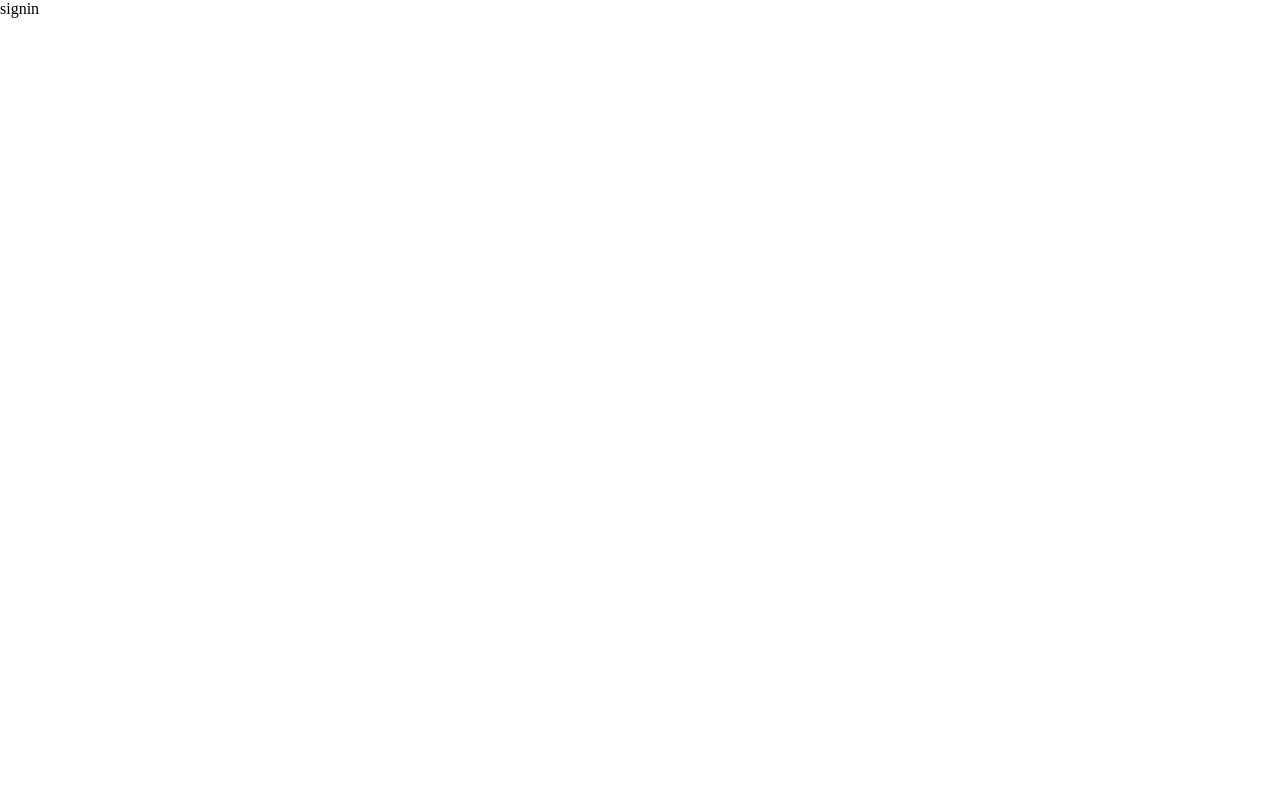
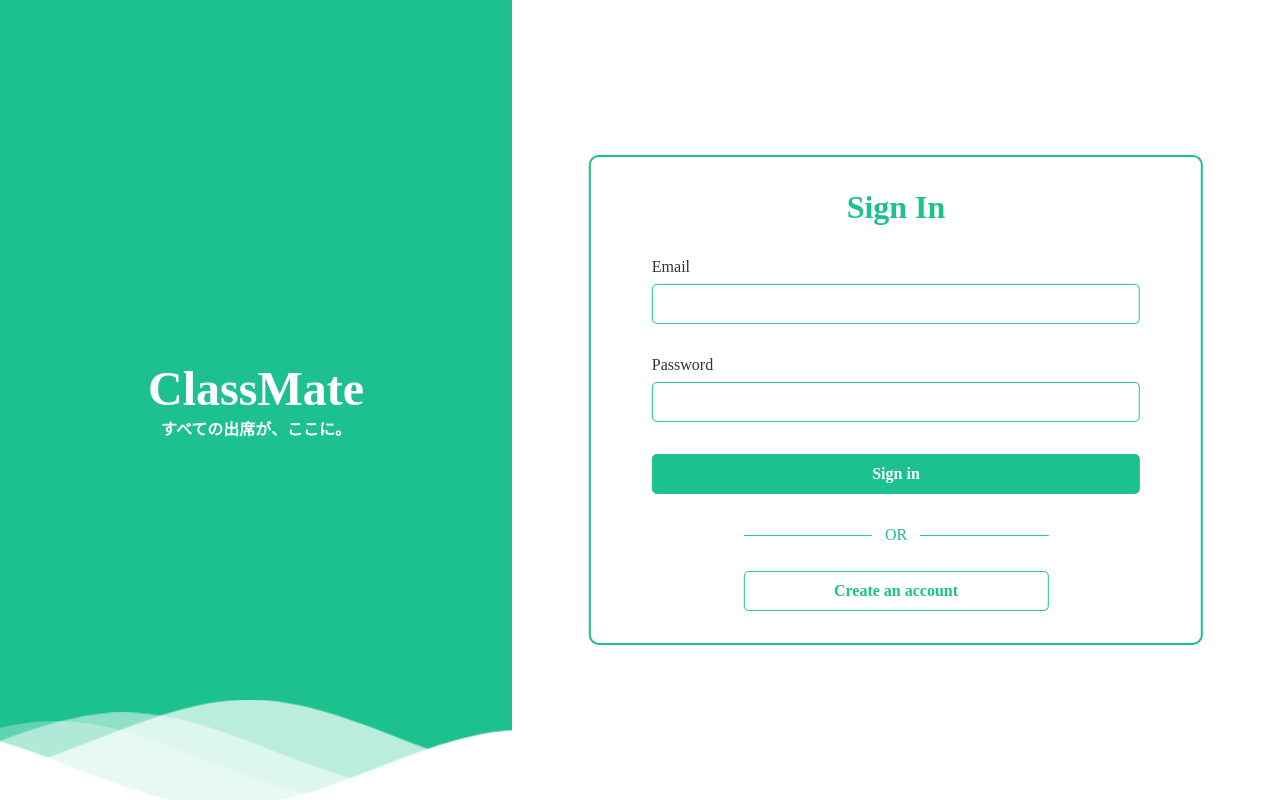
Before and after one commit to GeekCampVol6/frontend, a Next.js app: page /signin in a window 1280 px wide. Built offline with nearby package versions, Linux system fonts and the light colour scheme.

Commit message:
feat SignInページ

```diff
--- /dev/null
+++ b/src/components/elements/signin/WaveAnimation.tsx
@@ -0,0 +1,51 @@
+import stylesWave from '@/styles/wave.module.css';
+
+const WaveAnimation = () => {
+  return (
+    <div className={stylesWave.header}>
+      <svg
+        className={stylesWave.waves}
+        xmlns="http://www.w3.org/2000/svg"
+        xmlnsXlink="http://www.w3.org/1999/xlink"
+        viewBox="0 24 150 28"
+        preserveAspectRatio="none"
+        shape-rendering="auto"
+      >
+        <defs>
+          <path
+            id="gentle-wave"
+            d="M-160 44c30 0 58-18 88-18s 58 18 88 18 58-18 88-18 58 18 88 18 v44h-352z"
+          />
+        </defs>
+        <g className={stylesWave.parallax}>
+          <use
+            xlinkHref="#gentle-wave"
+            x="48"
+            y="0"
+            fill="rgba(255,255,255,0.7"
+          />
+          <use
+            xlinkHref="#gentle-wave"
+            x="48"
+            y="3"
+            fill="rgba(255,255,255,0.5)"
+          />
+          <use
+            xlinkHref="#gentle-wave"
+            x="48"
+            y="5"
+            fill="rgba(255,255,255,0.3)"
+          />
+          <use
+            xlinkHref="#gentle-wave"
+            x="48"
+            y="7"
+            fill="#fff"
+          />
+        </g>
+      </svg>
+    </div>
+  );
+};
+
+export default WaveAnimation;
--- a/src/pages/signin.tsx
+++ b/src/pages/signin.tsx
@@ -1,5 +1,305 @@
+import WaveAnimation from '@/components/elements/signin/WaveAnimation';
+import { css } from '@emotion/react';
+import Image from 'next/image';
+import { useState } from 'react';
+
+const styles = {
+  container: css`
+    width: 100%;
+    background-color: white;
+    display: flex;
+    height: 100vh;
+    overflow-y: hidden;
+  `,
+  leftContainer: css`
+    position: relative;
+    flex: 4;
+    height: 100vh;
+    overflow-y: hidden;
+  `,
+  absLeftContainer: css`
+    position: absolute;
+    top: 0;
+    left: 0;
+    right: 0;
+    height: 100%;
+    width: 100%;
+    background-color: #1cc18e;
+    display: flex;
+    flex-direction: column;
+    justify-content: center;
+    align-items: center;
+    font-size: 3rem;
+    font-weight: bold;
+    color: white;
+  `,
+  catchCopy: css`
+    font-size: 1rem;
+    font-weight: bold;
+    color: white;
+  `,
+  waveWrapper: css`
+    width: 100%;
+    position: absolute;
+    bottom: 0;
+    left: 0;
+  `,
+  rightContainer: css`
+    position: relative;
+    flex: 6;
+    background-color: white;
+    overflow-y: scroll;
+    height: 100%;
+    color: #333333;
+    /* スクロールバーカスタマイズ */
+    ::-webkit-scrollbar {
+      width: 10px;
+    }
+    ::-webkit-scrollbar-track {
+      background-color: #f5f5f5;
+    }
+    ::-webkit-scrollbar-thumb {
+      background-color: #1cc18e;
+    }
+    ::-webkit-scrollbar-thumb:hover {
+      background-color: #1cc18e;
+    }
+  `,
+  signInWrapper: css`
+    position: absolute;
+    top: 50%;
+    left: 50%;
+    transform: translate(-50%, -50%);
+    width: 80%;
+    min-height: 50%;
+    margin: 0 auto;
+    padding: 2rem 0;
+    border: 2px solid #1cc18e;
+    border-radius: 10px;
+    background-color: white;
+    display: flex;
+    flex-direction: column;
+    justify-content: center;
+    align-items: center;
+    gap: 2rem;
+  `,
+  signUpWrapper: css`
+    width: 80%;
+    min-height: 50%;
+    margin: 50px auto;
+    padding: 2rem 0;
+    border: 2px solid #1cc18e;
+    border-radius: 10px;
+    background-color: white;
+    display: flex;
+    flex-direction: column;
+    justify-content: center;
+    align-items: center;
+    gap: 2rem;
+  `,
+  title: css`
+    font-size: 2rem;
+    font-weight: bold;
+    color: #1cc18e;
+  `,
+  inputWrapper: css`
+    display: flex;
+    flex-direction: column;
+    gap: 0.5rem;
+    width: 80%;
+    input {
+      width: 100%;
+      height: 2.5rem;
+      border: 1px solid #1cc18e;
+      border-radius: 5px;
+      padding: 0 0.5rem;
+      font-size: 1rem;
+    }
+  `,
+  signInButton: css`
+    width: 80%;
+    height: 2.5rem;
+    border: 1px solid #1cc18e;
+    border-radius: 5px;
+    background-color: #1cc18e;
+    color: white;
+    font-size: 1rem;
+    font-weight: bold;
+  `,
+  imageInputWrapper: css`
+    display: flex;
+    align-items: center;
+    gap: 20px;
+  `,
+  iconImage: css`
+    padding: 5px;
+    width: 80px;
+    height: 80px;
+    object-fit: cover;
+    border-radius: 50%;
+    overflow: hidden;
+  `,
+  label: css`
+    padding: 10px 40px;
+    border-radius: 5px;
+    color: white;
+    font-size: 1rem;
+    font-weight: bold;
+    background-color: #1cc18e;
+    cursor: pointer;
+  `,
+  inputFile: css`
+    display: none;
+  `,
+  bottomButton: css`
+    width: 100%;
+    height: 2.5rem;
+    border: 1px solid #1cc18e;
+    border-radius: 5px;
+    background-color: white;
+    color: #1cc18e;
+    font-size: 1rem;
+    font-weight: bold;
+  `,
+  bottomBox: css`
+    width: 50%;
+    display: flex;
+    flex-direction: column;
+    justify-content: center;
+    align-items: center;
+    gap: 0.5rem;
+  `,
+  or: css`
+    width: 100%;
+    display: flex;
+    flex-direction: row;
+    margin-bottom: 1.2rem;
+    align-items: center;
+  `,
+  bar: css`
+    flex: auto;
+    border: none;
+    height: 1px;
+    background: #1cc18e;
+  `,
+  span: css`
+    color: #1cc18e;
+    padding: 0 0.8rem;
+  `,
+};
+
 const Signin = () => {
-  return <div>signin</div>;
+  const [isSignIn, setIsSignIn] = useState<boolean>(true);
+  return (
+    <div css={styles.container}>
+      <div css={styles.leftContainer}>
+        <div css={styles.absLeftContainer}>
+          <p>ClassMate</p>
+          <p css={styles.catchCopy}>
+            すべての出席が、ここに。
+          </p>
+          <div css={styles.waveWrapper}>
+            <WaveAnimation />
+          </div>
+        </div>
+      </div>
+      <div css={styles.rightContainer}>
+        {/* サインイン */}
+        {isSignIn && (
+          <div css={styles.signInWrapper}>
+            <h1 css={styles.title}>Sign In</h1>
+            <div css={styles.inputWrapper}>
+              <p>Email</p>
+              <input type="text" />
+            </div>
+            <div css={styles.inputWrapper}>
+              <p>Password</p>
+              <input type="password" />
+            </div>
+            <button css={styles.signInButton}>
+              Sign in
+            </button>
+            <div css={styles.bottomBox}>
+              <div css={styles.or}>
+                <hr css={styles.bar} />
+                <span css={styles.span}>OR</span>
+                <hr css={styles.bar} />
+              </div>
+              <button
+                css={styles.bottomButton}
+                onClick={() => setIsSignIn(false)}
+              >
+                Create an account
+              </button>
+            </div>
+          </div>
+        )}
+        {/* サインアップ */}
+        {!isSignIn && (
+          <div css={styles.signUpWrapper}>
+            <h1 css={styles.title}>Sign Up</h1>
+            <div css={styles.inputWrapper}>
+              <p>Name</p>
+              <input type="text" />
+            </div>
+
+            <div css={styles.inputWrapper}>
+              <p>Email</p>
+              <input type="text" />
+            </div>
+            <div css={styles.inputWrapper}>
+              <p>Password</p>
+              <input type="password" />
+            </div>
+            <div css={styles.inputWrapper}>
+              <p>クラス</p>
+              <input type="text" />
+            </div>
+            <div css={styles.inputWrapper}>
+              <p>出席番号</p>
+              <input type="number" />
+            </div>
+            <div css={styles.inputWrapper}>
+              <p>アイコン画像</p>
+              <div css={styles.imageInputWrapper}>
+                <Image
+                  css={styles.iconImage}
+                  src={'/images/default_user_icon.png'}
+                  alt={'default_user_icon'}
+                  width={100}
+                  height={100}
+                />
+
+                <label css={styles.label}>
+                  Click to Upload
+                  <input
+                    type="file"
+                    css={styles.inputFile}
+                  />
+                </label>
+              </div>
+            </div>
+            <button css={styles.signInButton}>
+              Sign up
+            </button>
+            <div css={styles.bottomBox}>
+              <div css={styles.or}>
+                <hr css={styles.bar} />
+                <span css={styles.span}>OR</span>
+                <hr css={styles.bar} />
+              </div>
+              <button
+                css={styles.bottomButton}
+                onClick={() => setIsSignIn(true)}
+              >
+                Sign in
+              </button>
+            </div>
+          </div>
+        )}
+      </div>
+    </div>
+  );
 };
 
 export default Signin;
--- /dev/null
+++ b/src/styles/wave.module.css
@@ -0,0 +1,53 @@
+.header {
+  position: relative;
+  text-align: center;
+  background: #1cc18e;
+  color: white;
+}
+
+.waves {
+  position: relative;
+  width: 100%;
+  height: 15vh;
+  min-height: 100px;
+  max-height: 150px;
+  margin-bottom: -22px; /*Fix for safari gap*/
+}
+
+.content {
+  position: relative;
+  height: 20vh;
+  text-align: center;
+  background-color: white;
+}
+
+/* Animation */
+
+.parallax > use {
+  animation: move-forever 25s
+    cubic-bezier(0.55, 0.5, 0.45, 0.5) infinite;
+}
+.parallax > use:nth-child(1) {
+  animation-delay: -2s;
+  animation-duration: 7s;
+}
+.parallax > use:nth-child(2) {
+  animation-delay: -3s;
+  animation-duration: 10s;
+}
+.parallax > use:nth-child(3) {
+  animation-delay: -4s;
+  animation-duration: 13s;
+}
+.parallax > use:nth-child(4) {
+  animation-delay: -5s;
+  animation-duration: 20s;
+}
+@keyframes move-forever {
+  0% {
+    transform: translate3d(-90px, 0, 0);
+  }
+  100% {
+    transform: translate3d(85px, 0, 0);
+  }
+}
```
Also changed, not shown: public/images/default_user_icon.png (added).
